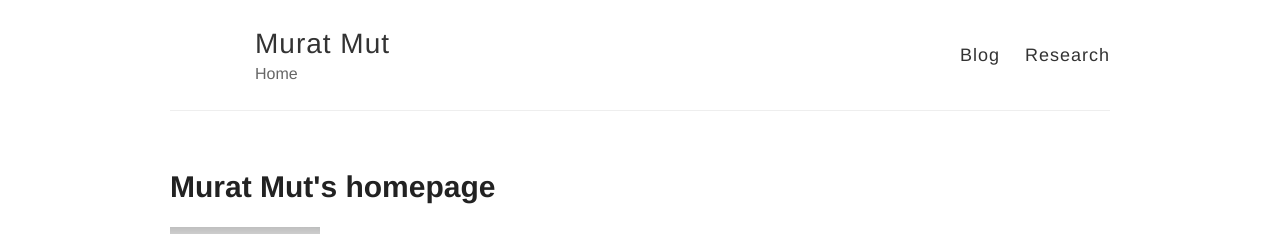
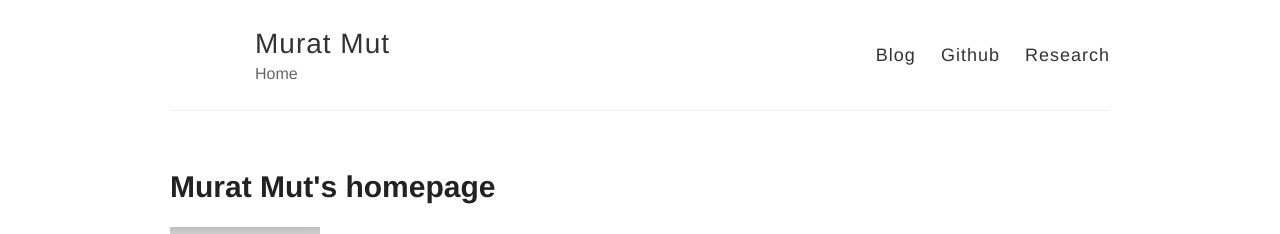
Before and after one commit to muratmut/muratmut.github.io, a Jekyll site: the page index.html, which Jekyll copies as it is, in a window 1280 px wide. Shown: the top 234 px of the page. Built offline with Jekyll 4.4.1, drawn with Linux system fonts in a browser that asks for light colours.

Commit message:
Update index.html

```diff
--- a/index.html
+++ b/index.html
@@ -43,6 +43,7 @@
 
           <nav>
             <a href="/blog">Blog</a>
+            <a href="https://github.com/muratmut">Github</a>
             <a href="/research">Research</a>
           </nav>
         </header>
```
